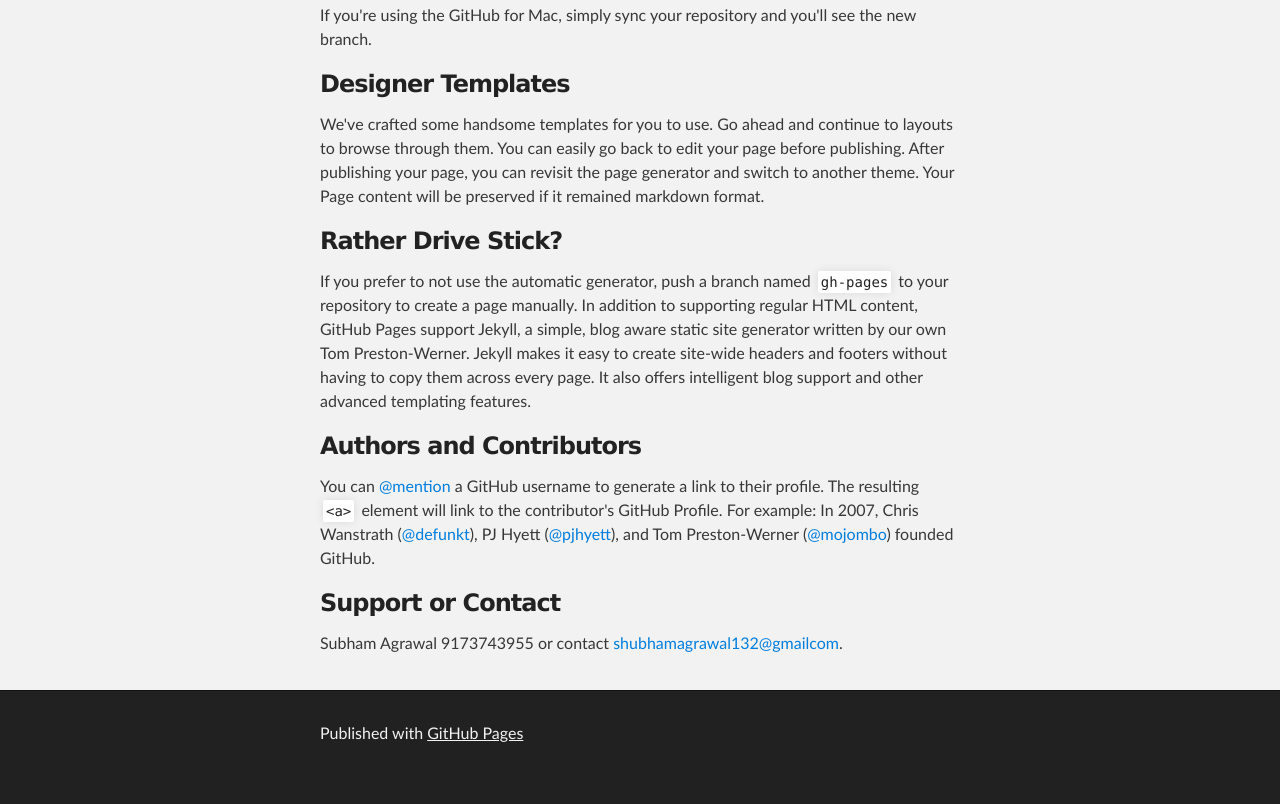
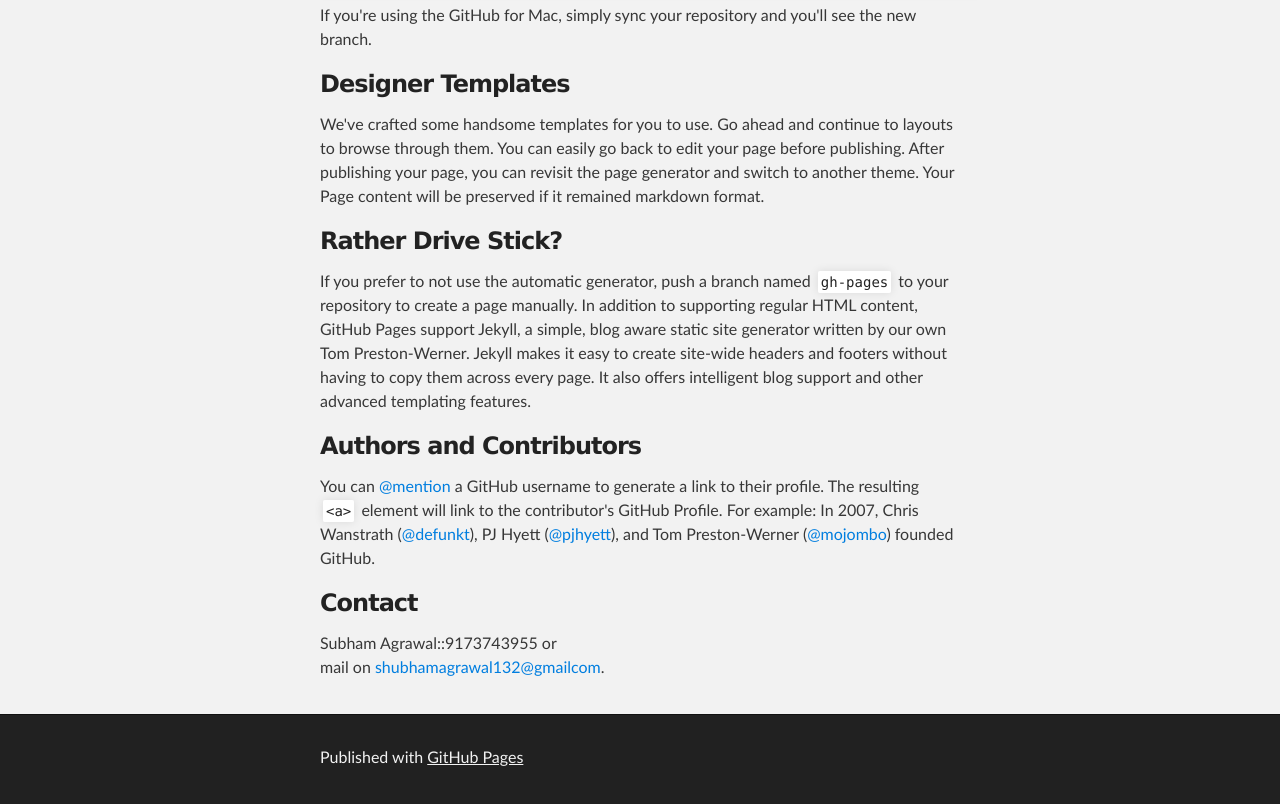
Before and after one commit to SubhamAgrawal/SubhamAgrawal.github.io, a plain HTML site: page index.html in a window 1280 px wide. Shown: the part 513-1317 px from the top of the page. Before the commit the page ends 1293 px from the top, so only its background shows below. Drawn offline with Linux system fonts and the light colour scheme.

Commit message:
Update index.html

```diff
--- a/index.html
+++ b/index.html
@@ -50,9 +50,9 @@ $ git checkout gh-pages
 <p>You can <a href="https://github.com/blog/821" class="user-mention">@mention</a> a GitHub username to generate a link to their profile. The resulting <code>&lt;a&gt;</code> element will link to the contributor's GitHub Profile. For example: In 2007, Chris Wanstrath (<a href="https://github.com/defunkt" class="user-mention">@defunkt</a>), PJ Hyett (<a href="https://github.com/pjhyett" class="user-mention">@pjhyett</a>), and Tom Preston-Werner (<a href="https://github.com/mojombo" class="user-mention">@mojombo</a>) founded GitHub.</p>
 
 <h3>
-<a id="support-or-contact" class="anchor" href="#support-or-contact" aria-hidden="true"><span class="octicon octicon-link"></span></a>Support or Contact</h3>
+<a id="support-or-contact" class="anchor" href="#support-or-contact" aria-hidden="true"><span class="octicon octicon-link"></span></a>Contact</h3>
 
-<p>Subham Agrawal 9173743955 or contact <a href="mailto:shubhamagrawal132@gmailcom">shubhamagrawal132@gmailcom</a>.</p>
+<p>Subham Agrawal::9173743955 or <br> mail on <a href="mailto:shubhamagrawal132@gmail.com">shubhamagrawal132@gmailcom</a>.</p>
       </section>
     </div>
 
```
